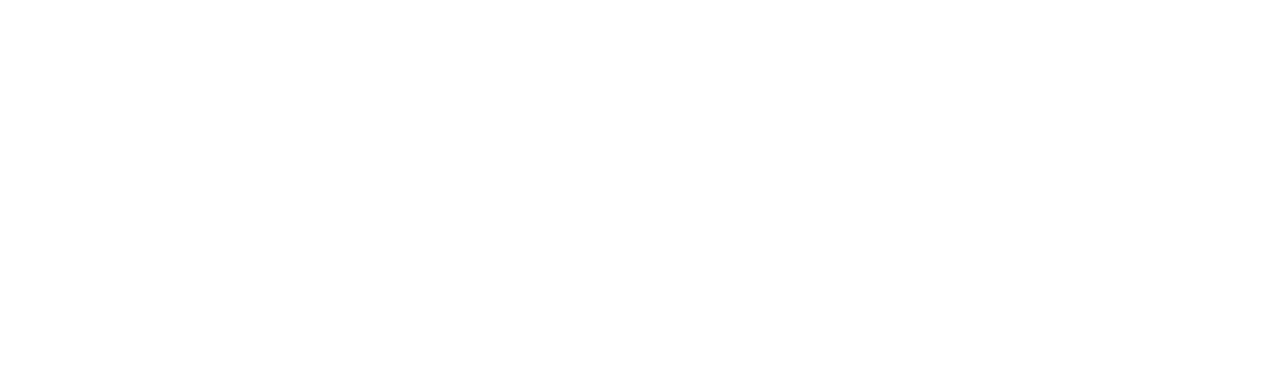
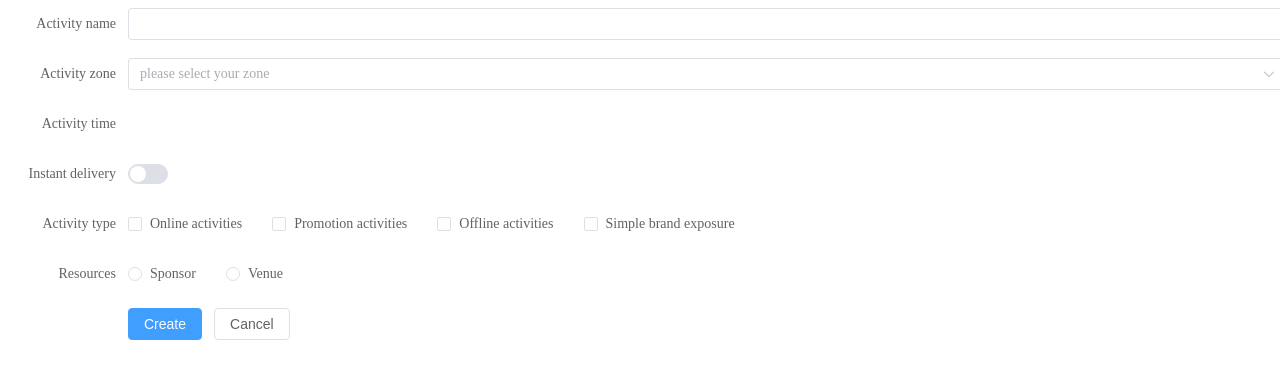
Before and after one commit to keys57/vue-bookmanage, a Vue app: page /form in a window 1280 px wide. Before the commit this address had no page. Shown: the top 378 px of the page. Built offline with nearby package versions, Linux system fonts and the light colour scheme.

Commit message:
add form

```diff
--- a/src/router/index.js
+++ b/src/router/index.js
@@ -45,6 +45,11 @@
     path: '/menu', //访问路径
     name:'menu', //路由名称
     component: () => import('../views/menu.vue') //引用组件
+  },
+  {
+    path: '/form', //访问路径
+    name:'form', //路由名称
+    component: () => import('../views/form.vue') //引用组件
   }
 ]
 
--- /dev/null
+++ b/src/views/form.vue
@@ -0,0 +1,51 @@
+<template>
+    <el-form :model="form" label-width="120px">
+      <el-form-item label="Activity name">
+        <el-input v-model="form.name" />
+      </el-form-item>
+      <el-form-item label="Activity zone">
+        <el-select v-model="form.region" placeholder="please select your zone">
+          <el-option label="Zone one" value="shanghai" />
+          <el-option label="Zone two" value="beijing" />
+        </el-select>
+      </el-form-item>
+      <el-form-item label="Activity time">
+      </el-form-item>
+      <el-form-item label="Instant delivery">
+        <el-switch v-model="form.delivery" />
+      </el-form-item>
+      <el-form-item label="Activity type">
+        <el-checkbox-group v-model="form.type">
+          <el-checkbox label="Online activities" name="type" />
+          <el-checkbox label="Promotion activities" name="type" />
+          <el-checkbox label="Offline activities" name="type" />
+          <el-checkbox label="Simple brand exposure" name="type" />
+        </el-checkbox-group>
+      </el-form-item>
+      <el-form-item label="Resources">
+        <el-radio-group v-model="form.resource">
+          <el-radio label="Sponsor" />
+          <el-radio label="Venue" />
+        </el-radio-group>
+      </el-form-item>
+      <el-form-item>
+        <el-button type="primary" @click="onSubmit">Create</el-button>
+        <el-button>Cancel</el-button>
+      </el-form-item>
+    </el-form>
+  </template>
+
+<script>
+    export default{
+        data(){
+            return {
+                form:{
+                    name:'',
+                    region:'',
+                    delivery:false,
+                    type:[],
+                }
+            }
+        }
+    }
+</script>
```
